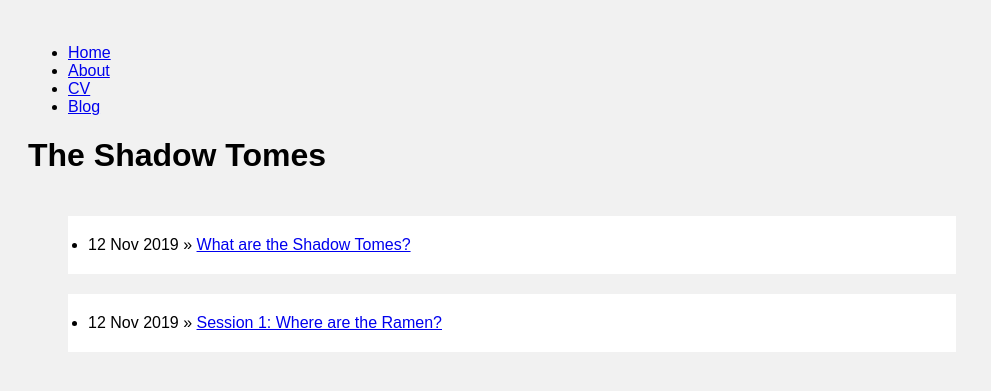
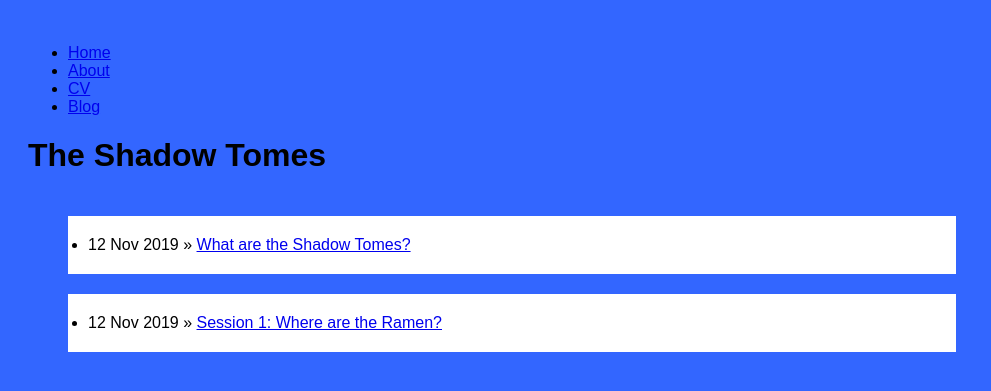
Before and after one commit to naylamay/naylamay.github.io, a Jekyll site: the page built from blog/index.html, in a window 1280 px wide. Shown: the top 391 px of the page, without its empty margins (0-991 px from the left). Built offline with Jekyll 4.4.1, drawn with Linux system fonts in a browser that asks for light colours.

Commit message:
Update main.css

```diff
--- a/css/main.css
+++ b/css/main.css
@@ -1,7 +1,7 @@
 body {
   font-family: Arial;
   padding: 20px;
-  background: #f1f1f1;
+  background: #3366ff;
 }
 
 /* Header/Blog Title */
@@ -26,12 +26,6 @@ body {
   padding-left: 20px;
 }
 
-/* Fake image */
-.fakeimg {
-  background-color: #aaa;
-  width: 100%;
-  padding: 20px;
-}
 
 /* Add a card effect for articles */
 .card {
```
